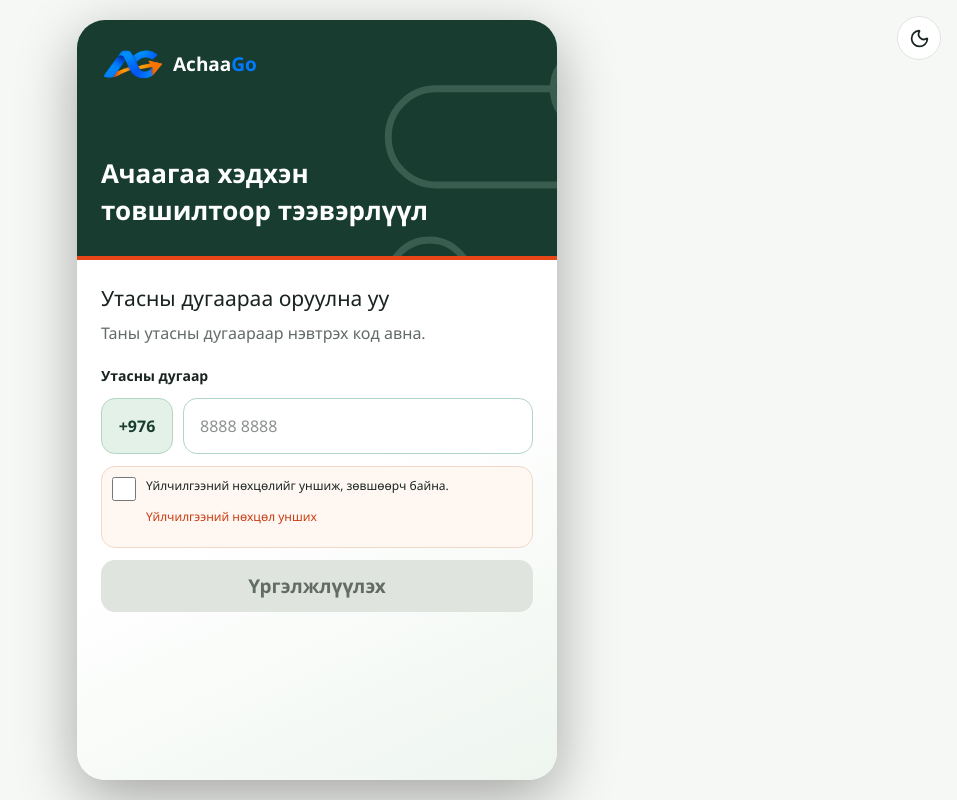
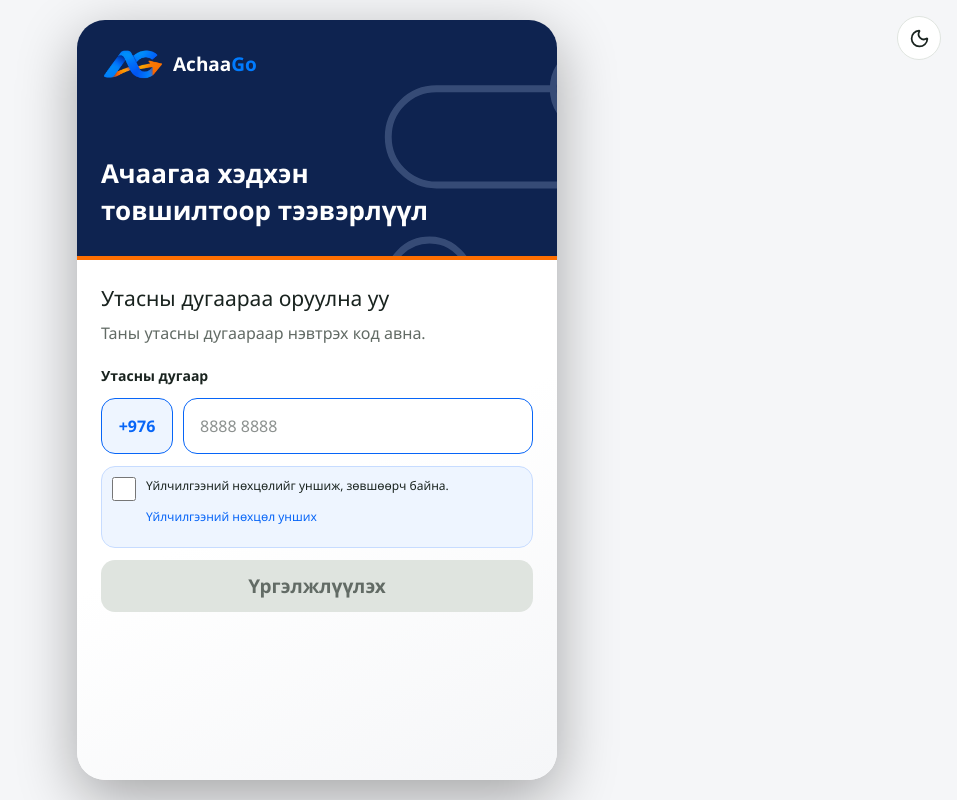
Before and after one commit to AchaaGo/AchaaGo, a Next.js app in the folder apps/web/: page / in a window 1280 px wide. Shown: the whole page, without its empty margins (323-1280 px from the left). Built offline with nearby package versions, Linux system fonts and the light colour scheme; no server answers.

Commit message:
Apply official navy blue and orange customer color palette

```diff
--- a/apps/web/src/app/globals.css
+++ b/apps/web/src/app/globals.css
@@ -326,3 +326,70 @@ th { font-size:13px; color:var(--muted); background:var(--ground); }
 @media (max-width:767px) and (prefers-reduced-motion:reduce) {
   .customer-screen.map-sheet-screen > .map-sheet { transition:none; }
 }
+
+
+/* Official AchaaGo customer palette. Shared admin and semantic colors stay intact. */
+:root {
+  --brand-navy:#0E2350;
+  --brand-blue:#0765F7;
+  --brand-orange:#FE6E01;
+  --brand-blue-soft:#EEF5FF;
+  --map-dark-ground:#182130;
+  --map-dark-label:#BAC5D6;
+  --map-dark-road:#46546B;
+  --map-dark-water:#101B2D;
+}
+:root:has(.customer-desktop,.customer-screen) {
+  --ink-deep:var(--brand-navy);
+  --solid-ink:var(--brand-navy);
+  --accent:var(--brand-blue);
+  --accent-hover:#0554D1;
+  --accent-soft:var(--brand-blue-soft);
+  --mint:#C7DCFF;
+  --mint-soft:var(--brand-blue-soft);
+  --entry-end:#F5F6F8;
+  --terms-line:#C7DCFF;
+  --ground:#F5F6F8;
+  --brand-link:var(--brand-blue);
+}
+:root[data-theme="dark"]:has(.customer-desktop,.customer-screen) {
+  --ink:#EDF1F7;
+  --surface:#1E2736;
+  --ground:#111827;
+  --line:#3C4656;
+  --line-strong:#64748B;
+  --muted:#BAC5D6;
+  --accent-soft:#162E53;
+  --mint-soft:#162E53;
+  --entry-end:#111827;
+  --terms-line:#375784;
+  --brand-link:#82B4FF;
+}
+:root:has(.customer-desktop,.customer-screen) :is(.auth-screen,.customer-screen) :is(button,a,input):focus-visible { outline-color:var(--brand-blue); }
+:root:has(.customer-desktop,.customer-screen) input[type="checkbox"] { accent-color:var(--brand-blue); }
+:root:has(.customer-desktop,.customer-screen) :is(.btn-primary,.btn-accent):hover:not(:disabled) { background:var(--accent-hover); }
+:root:has(.customer-desktop,.customer-screen) :is(.terms-consent a,.address-edit,.auth-terms a) { color:var(--brand-link); }
+.customer-desktop .phone-entry .phone-prefix { color:var(--brand-link); background:var(--mint-soft); border-color:var(--brand-blue); }
+.customer-desktop .phone-entry #phone { border-color:var(--brand-blue); }
+.customer-desktop .phone-entry .auth-hero { border-bottom-color:var(--brand-orange); }
+:root:has(.customer-desktop,.customer-screen) .home-search { border-color:var(--brand-blue); }
+:root:has(.customer-desktop,.customer-screen) .vehicle-badge { color:var(--brand-navy); background:var(--brand-orange); }
+:root:has(.customer-desktop,.customer-screen) .vehicle-card[aria-pressed="true"] .vehicle-check { color:white; background:var(--brand-blue); border-color:var(--brand-blue); }
+:root:has(.customer-desktop,.customer-screen) .pickup-stop::before { background:var(--brand-blue); }
+.customer-screen .destination-stop::before, .customer-order-dot { background:var(--brand-orange); }
+.customer-screen .summary-address .lucide-map-pin { fill:var(--brand-orange); }
+.customer-screen .pin { box-shadow:0 0 0 20px color-mix(in srgb,var(--brand-blue) 22%,transparent); }
+.customer-screen .truck-pin { box-shadow:0 0 0 3px white; }
+.customer-screen .icon-btn { box-shadow:0 4px 14px color-mix(in srgb,var(--brand-navy) 14%,transparent); }
+.customer-screen .route-heading .icon-btn { box-shadow:none; }
+.customer-screen .sheet { box-shadow:0 -8px 28px color-mix(in srgb,var(--brand-navy) 14%,transparent); }
+.customer-screen .route-search { box-shadow:0 4px 18px color-mix(in srgb,var(--brand-navy) 7%,transparent); }
+.customer-screen .suggest-list { box-shadow:0 10px 28px color-mix(in srgb,var(--brand-navy) 19%,transparent); }
+:root:has(.customer-desktop,.customer-screen) .qpay-dialog::backdrop { background:color-mix(in srgb,var(--brand-navy) 60%,transparent); }
+.customer-panel::backdrop { background:color-mix(in srgb,var(--brand-navy) 25%,transparent); }
+@media (max-width:767px) {
+  .customer-screen .booking-sheet { box-shadow:0 -3px 12px color-mix(in srgb,var(--brand-navy) 3%,transparent); }
+}
+:root[data-theme="dark"]:has(.customer-desktop,.customer-screen) :is(input,textarea)::placeholder { color:#9AAAC1; }
+:root[data-theme="dark"]:has(.customer-desktop,.customer-screen) :is(.map,.gmap) { background:var(--map-dark-ground); }
+:root[data-theme="dark"]:has(.customer-desktop,.customer-screen) .map::after { background:#283B50; box-shadow:-230px 350px 0 10px #283B50,-80px 220px 0 -10px #304052; }
--- a/apps/web/src/components/GoogleMapView.tsx
+++ b/apps/web/src/components/GoogleMapView.tsx
@@ -30,26 +30,28 @@ const MAP_STYLE: google.maps.MapTypeStyle[] = [
 ];
 
 // Change only map colors; preserve the map instance, viewport, routes and gestures.
-const DARK_MAP_STYLE: google.maps.MapTypeStyle[] = [
-  {elementType:'geometry',stylers:[{color:'#18251e'}]},
-  {elementType:'labels.text.fill',stylers:[{color:'#b7c5bd'}]},
-  {elementType:'labels.text.stroke',stylers:[{color:'#18251e'}]},
+// Canvas map colors use the same CSS tokens as customer controls.
+const cssColor = (token: string) => getComputedStyle(document.documentElement).getPropertyValue(token).trim();
+const darkMapStyle = (): google.maps.MapTypeStyle[] => [
+  {elementType:'geometry',stylers:[{color:cssColor('--map-dark-ground')}]},
+  {elementType:'labels.text.fill',stylers:[{color:cssColor('--map-dark-label')}]},
+  {elementType:'labels.text.stroke',stylers:[{color:cssColor('--map-dark-ground')}]},
   {featureType:'poi',elementType:'labels',stylers:[{visibility:'off'}]},
   {featureType:'transit',stylers:[{visibility:'off'}]},
-  {featureType:'road',elementType:'geometry',stylers:[{color:'#43564a'}]},
+  {featureType:'road',elementType:'geometry',stylers:[{color:cssColor('--map-dark-road')}]},
   {featureType:'road',elementType:'labels.icon',stylers:[{visibility:'off'}]},
-  {featureType:'water',elementType:'geometry',stylers:[{color:'#0d1b22'}]},
+  {featureType:'water',elementType:'geometry',stylers:[{color:cssColor('--map-dark-water')}]},
 ];
-const mapStyles = () => document.documentElement.dataset.theme === 'dark' ? DARK_MAP_STYLE : MAP_STYLE;
+const mapStyles = () => document.documentElement.dataset.theme === 'dark' ? darkMapStyle() : MAP_STYLE;
 
 function pickupIcon(maps: typeof google.maps): google.maps.Symbol {
-  return {path: maps.SymbolPath.CIRCLE, scale: 8, fillColor: '#14213d', fillOpacity: 1, strokeColor: '#ffffff', strokeWeight: 3};
+  return {path: maps.SymbolPath.CIRCLE, scale: 8, fillColor: cssColor('--brand-blue'), fillOpacity: 1, strokeColor: '#ffffff', strokeWeight: 3};
 }
 function dropoffIcon(): google.maps.Symbol {
-  return {path: 'M -7,-7 L 7,-7 L 7,7 L -7,7 Z', fillColor: '#f2a516', fillOpacity: 1, strokeColor: '#14213d', strokeWeight: 3};
+  return {path: 'M -7,-7 L 7,-7 L 7,7 L -7,7 Z', fillColor: cssColor('--brand-orange'), fillOpacity: 1, strokeColor: cssColor('--brand-blue'), strokeWeight: 3};
 }
 function truckIcon(maps: typeof google.maps): google.maps.Symbol {
-  return {path: maps.SymbolPath.CIRCLE, scale: 13, fillColor: '#14213d', fillOpacity: 1, strokeColor: '#ffffff', strokeWeight: 3};
+  return {path: maps.SymbolPath.CIRCLE, scale: 13, fillColor: cssColor('--brand-blue'), fillOpacity: 1, strokeColor: '#ffffff', strokeWeight: 3};
 }
 
 function currentMaps(): typeof google.maps | null {
@@ -175,7 +177,7 @@ export function GoogleMapView({route = false, routePolyline, pulse = false, truc
       if(cancelled)return;
       lines.push(
         new maps.Polyline({map,path,strokeColor:'#ffffff',strokeWeight:9,strokeOpacity:1,zIndex:0}),
-        new maps.Polyline({map,path,strokeColor:'#14213d',strokeWeight:5,strokeOpacity:1,zIndex:1}),
+        new maps.Polyline({map,path,strokeColor:cssColor('--brand-blue'),strokeWeight:5,strokeOpacity:1,zIndex:1}),
       );
       routeLinesRef.current=lines;
       const bounds=new maps.LatLngBounds();bounds.extend(pickup);bounds.extend(dropoff);
--- a/apps/web/src/components/MapBackdrop.tsx
+++ b/apps/web/src/components/MapBackdrop.tsx
@@ -1,4 +1,4 @@
 import {Truck} from 'lucide-react';
 export function MapBackdrop({route=false,pulse=false,truck=false}:{route?:boolean;pulse?:boolean;truck?:boolean}) {
-  return <div className="map" aria-label="Газрын зураг"><div className={'pin '+(pulse?'pulse':'')}/>{route&&<svg className="route" viewBox="0 0 390 844" preserveAspectRatio="none" aria-hidden><path d="M172 345L165 280 307 265 306 202" stroke="white" strokeWidth="11" fill="none" strokeLinecap="round"/><path d="M172 345L165 280 307 265 306 202" stroke="#14213D" strokeWidth="5" fill="none" strokeLinecap="round"/><rect x="297" y="192" width="18" height="18" fill="#F2A516" stroke="#14213D" strokeWidth="3"/></svg>}{truck&&<div className="pin truck-pin"><Truck size={23}/></div>}</div>
+  return <div className="map" aria-label="Газрын зураг"><div className={'pin '+(pulse?'pulse':'')}/>{route&&<svg className="route" viewBox="0 0 390 844" preserveAspectRatio="none" aria-hidden><path d="M172 345L165 280 307 265 306 202" stroke="white" strokeWidth="11" fill="none" strokeLinecap="round"/><path d="M172 345L165 280 307 265 306 202" stroke="var(--brand-blue)" strokeWidth="5" fill="none" strokeLinecap="round"/><rect x="297" y="192" width="18" height="18" fill="var(--brand-orange)" stroke="var(--brand-blue)" strokeWidth="3"/></svg>}{truck&&<div className="pin truck-pin"><Truck size={23}/></div>}</div>
 }
```
